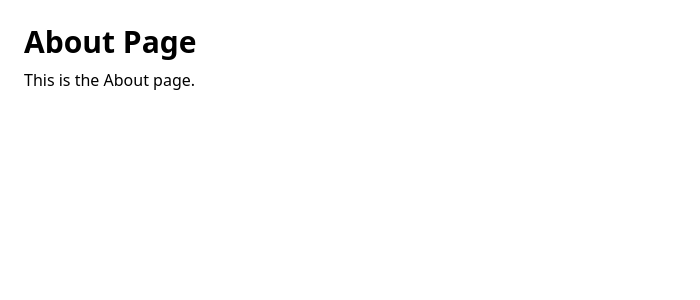
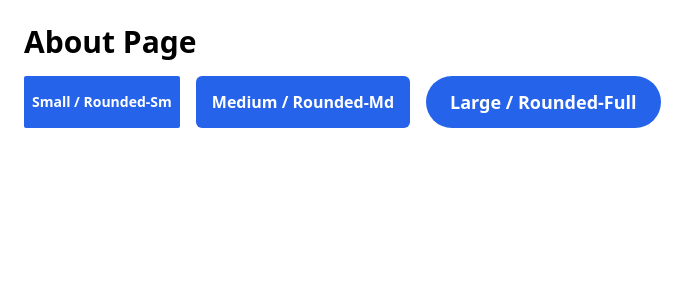
Before and after one commit to hany-7878/alx-project-0x02-setup, a Next.js app in the folder alx-project-0x02/: page /about in a window 1280 px wide. Shown: the top 300 px of the page, without its empty margins (0-700 px from the left). Built offline with nearby package versions, Linux system fonts and the light colour scheme.

Commit message:
Create and Use a Button Component

```diff
--- a/alx-project-0x02/components/common/Button.tsx
+++ b/alx-project-0x02/components/common/Button.tsx
@@ -0,0 +1,24 @@
+import { type ButtonProps } from "@/interfaces";
+
+export default function Button({
+  children,
+  size = "medium",
+  shape = "rounded-md",
+  onClick,
+}: ButtonProps) {
+  // Map sizes to Tailwind classes
+  const sizeClasses = {
+    small: "px-2 py-1 text-sm",
+    medium: "px-4 py-2 text-base",
+    large: "px-6 py-3 text-lg",
+  };
+
+  return (
+    <button
+      onClick={onClick}
+      className={`${sizeClasses[size]} bg-blue-600 text-white font-semibold ${shape} hover:bg-blue-700 transition`}
+    >
+      {children}
+    </button>
+  );
+}
--- a/alx-project-0x02/pages/about.tsx
+++ b/alx-project-0x02/pages/about.tsx
@@ -1,8 +1,15 @@
+import Button from "@/components/common/Button";
+
 export default function AboutPage() {
   return (
-    <div className="p-6">
+    <div className="p-6 space-y-4">
       <h1 className="text-3xl font-bold">About Page</h1>
-      <p className="mt-2">This is the About page.</p>
+
+      <div className="flex gap-4 flex-wrap mt-4">
+        <Button size="small" shape="rounded-sm">Small / Rounded-Sm</Button>
+        <Button size="medium" shape="rounded-md">Medium / Rounded-Md</Button>
+        <Button size="large" shape="rounded-full">Large / Rounded-Full</Button>
+      </div>
     </div>
   );
 }
```
Also changed, not shown: alx-project-0x02/interfaces/index.ts (+7 -0 lines).
